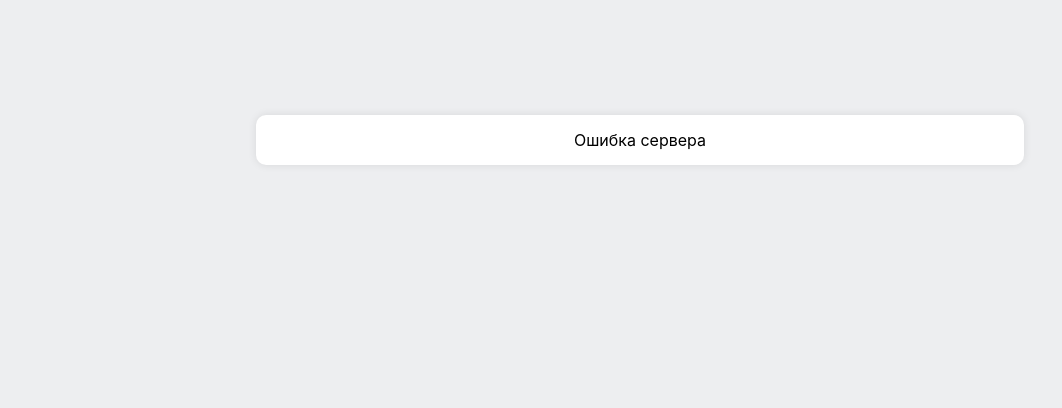
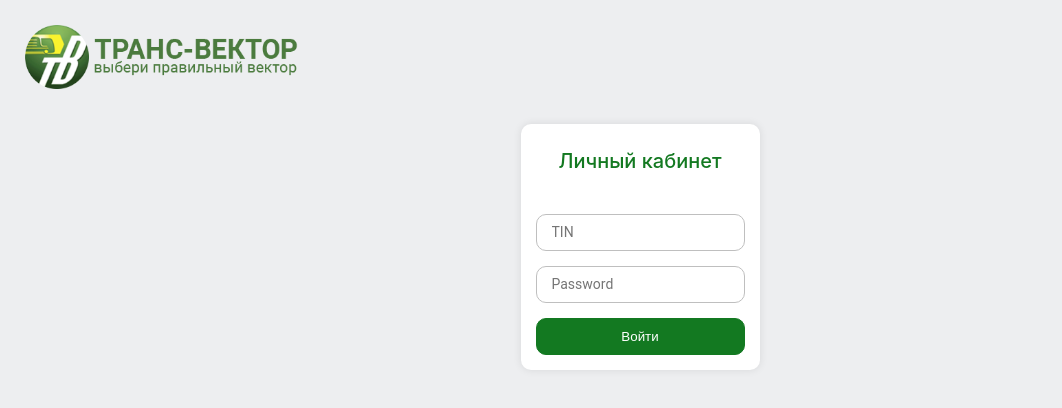
Before and after one commit to MalcoreHardcore698/app-delivery-react, a React (Create React App) app: page /auth in a window 1280 px wide. Shown: the top 408 px of the page, without its empty margins (0-1062 px from the left). Built offline with nearby package versions, Linux system fonts and the light colour scheme; no server answers.

Commit message:
Probably Auth

```diff
--- a/src/components/App.tsx
+++ b/src/components/App.tsx
@@ -1,13 +1,17 @@
-import React, { useEffect } from 'react'
+import React, { useState, useEffect } from 'react'
 import { useSelector, useDispatch } from 'react-redux'
 import { AuthContext } from './context/Auth'
 import { useRequest } from '../hooks/request.hook'
-import { useAuth } from '../hooks/auth.hook'
 import { BrowserRouter as Router } from 'react-router-dom'
 import Layout from './Layout'
 import Loading from './ui/Loading'
 import Error from './ui/Error'
-import { saveTemplate, addToHistory } from '../redux/actions'
+import {
+  saveTemplate,
+  addToHistory,
+  login,
+  logout
+} from '../redux/actions'
 import { loadLocalStorage, saveLocalStorage } from '../utils/functions'
 import { apiHost, localStorageKey } from '../utils/config'
 import '../assets/styles/App.css'
@@ -15,20 +19,20 @@ import '../assets/styles/App.css'
 export default () => {
   const { request, error, loading } = useRequest()
 
-  const { sessionID, login, logout } = useAuth()
-  const isAuthenticated = !!sessionID
+  const [isAuthenticated, setAuthenticate] = useState(false)
 
   const state: any = useSelector(state => state)
   const dispatch = useDispatch()
 
   useEffect(() => {
+    if (isAuthenticated) {
       try {
         const fetching = async () => {
           const url = `${apiHost}/forwardingnote`
           const data = await request(url)
 
           const local = loadLocalStorage(localStorageKey)
-        if (data)
+          if (Array.isArray(data))
             data?.map((document: any) => dispatch(addToHistory(document)))
           else
             local?.history?.map((document: any) => dispatch(addToHistory(document)))
@@ -38,6 +42,7 @@ export default () => {
         fetching()
       } catch (err) {
         console.log(err)
+      }
     }
   }, [dispatch, request])
 
@@ -53,7 +58,7 @@ export default () => {
 
   return (
     <AuthContext.Provider value={{
-      sessionID, login, logout, isAuthenticated
+      login, logout, isAuthenticated
     }}>
       <Router>
         <div className="App">
--- a/src/components/content/Document.tsx
+++ b/src/components/content/Document.tsx
@@ -16,8 +16,6 @@ import Definition from './../ui/Definition'
 import {
     setForm,
     clearForm,
-    saveTemplate,
-    addToHistory,
     forwardingRequestCreate,
     forwardingRequestSaveTemplate
 } from '../../redux/actions'
--- a/src/components/pages/Auth.tsx
+++ b/src/components/pages/Auth.tsx
@@ -22,7 +22,7 @@ export default () => {
                 <Form onSubmit={handleSubmit}>
                     {({ register }: any) => (
                         <React.Fragment>
-                            <Input inputRef={register()} name="login" type="text" placeholder="Login" />
+                            <Input inputRef={register()} name="tin" type="text" placeholder="TIN" />
                             <Input inputRef={register()} name="password" type="password" placeholder="Password" />
                             <Button type="submit" classNames="accent">Войти</Button>
                         </React.Fragment>
--- a/src/redux/sagas.ts
+++ b/src/redux/sagas.ts
@@ -15,6 +15,8 @@ import { apiHost } from '../utils/config'
 
 export function* fetchLoginAsync(action: any) {
   const form: any = action.payload
+
+  console.log(form)
 
   try {
     const data = yield call(async () =>
--- a/src/utils/functions.ts
+++ b/src/utils/functions.ts
@@ -6,8 +6,7 @@ export async function request(
     url: string,
     method: string = 'GET',
     body: string | null = null,
-    headers: any = {},
-    mode: any = 'cors'
+    headers: any = {}
 ) {
     try {
         if (body) {
@@ -19,7 +18,7 @@ export async function request(
             method,
             body,
             headers,
-            mode,
+            mode: 'no-cors',
             credentials: 'include'
         })
         const data = await response.json()
```
Lines whose indentation alone changed are shown as unchanged.
